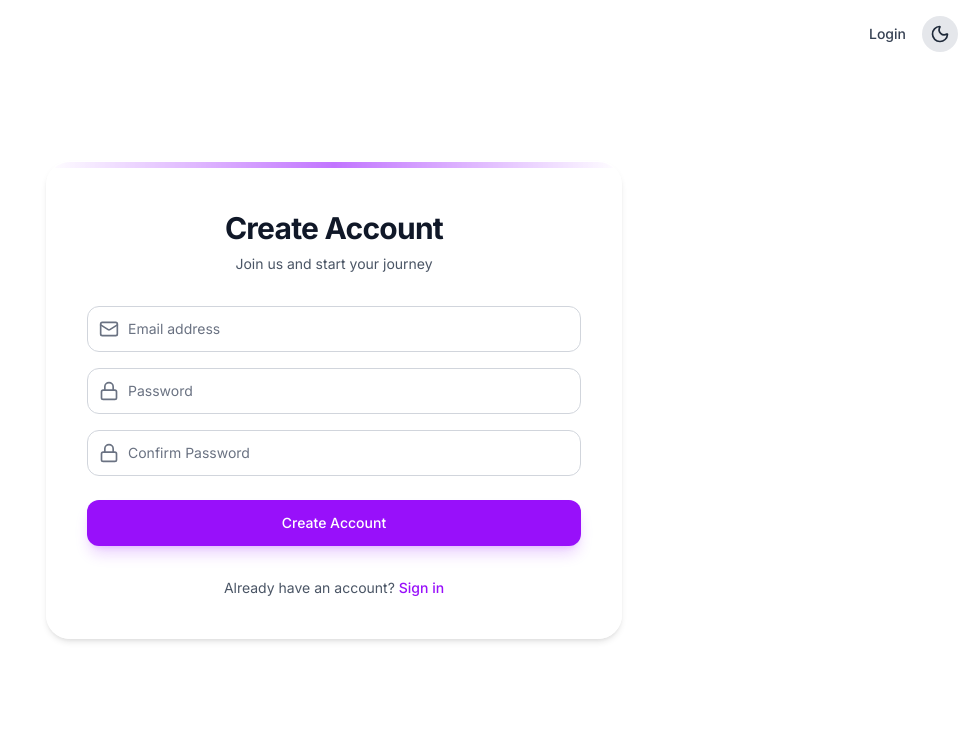
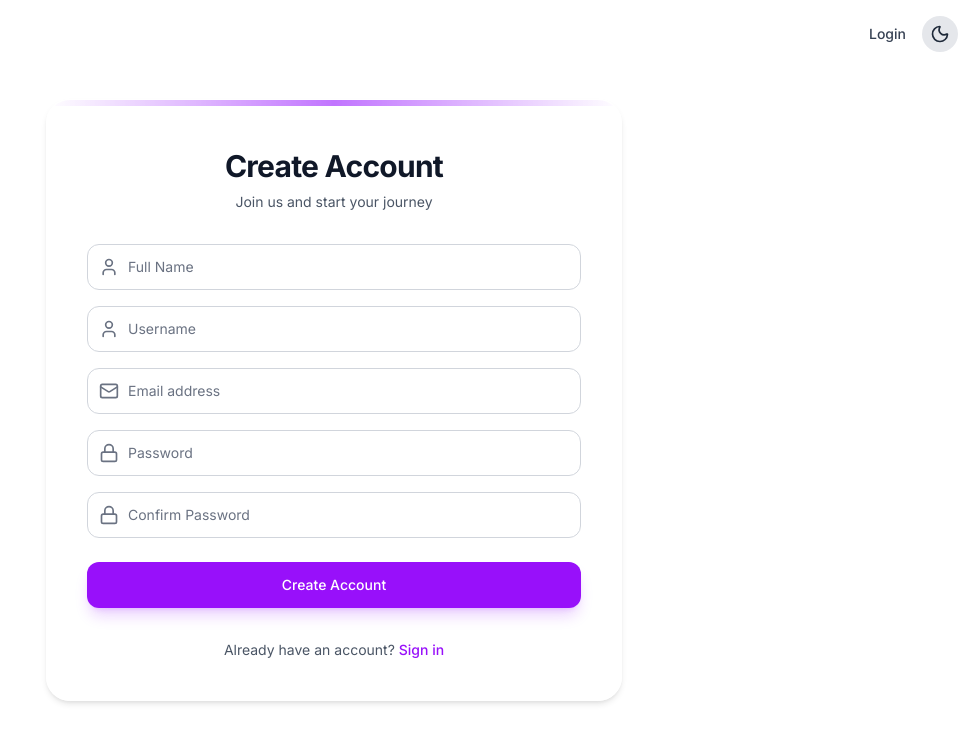
Before and after one commit to ankleshchaudhari/VideoCloud, a Next.js app: page /register in a window 1280 px wide. Shown: the top 742 px of the page, without its empty margins (306-1280 px from the left). Built offline with nearby package versions, Linux system fonts and the light colour scheme; no server answers; what imagekitio-next would draw is missing.

Commit message:
Implemented Username and name fields options while registration

```diff
--- a/app/api/auth/register/route.ts
+++ b/app/api/auth/register/route.ts
@@ -6,10 +6,10 @@ import { connectionToDatabase } from "@/lib/db";
 
 export async function POST(request: NextRequest) {
     try {
-        const { email, password } = await request.json()
+        const { email, password, name, username } = await request.json()
 
-        if (!email || !password) {
-            return NextResponse.json({ error: "Email and Password are required" }, { status: 400 })
+        if (!email || !password || !name || !username) {
+            return NextResponse.json({ error: "All fields are required" }, { status: 400 })
         }
 
         //connect to database
@@ -18,10 +18,16 @@ export async function POST(request: NextRequest) {
         const existingUser = await User.findOne({ email })
 
         if (existingUser) {
-            return NextResponse.json({ error: "User already exists" }, { status: 400 });
+            return NextResponse.json({ error: "Email already registered" }, { status: 400 });
         }
 
-        await User.create({ email, password })
+        const existingUsername = await User.findOne({ username })
+
+        if (existingUsername) {
+            return NextResponse.json({ error: "Username already taken" }, { status: 400 });
+        }
+
+        await User.create({ email, password, name, username })
 
         return NextResponse.json({ message: "User Registered Successfully" }, { status: 201 });
     }
--- a/app/profile/page.tsx
+++ b/app/profile/page.tsx
@@ -186,7 +186,7 @@ export default function ProfilePage() {
                   {profile?.name || session.user?.email?.split("@")[0] || "User"}
                 </h1>
                 <p className="text-xl text-gray-500 dark:text-gray-400 font-light">
-                  {session.user?.email?.split("@")[0] || "username"}
+                  {profile?.username || (session.user as any)?.username || session.user?.email?.split("@")[0] || "username"}
                 </p>
               </div>
 
--- a/app/register/page.tsx
+++ b/app/register/page.tsx
@@ -2,11 +2,13 @@
 
 import React, { useState } from "react";
 import { useRouter } from "next/navigation";
-import { Mail, Lock, Loader2, AlertCircle } from "lucide-react";
+import { Mail, Lock, Loader2, AlertCircle, User } from "lucide-react";
 import Link from "next/link";
 
 export default function Register() {
     const [email, setEmail] = useState("");
+    const [name, setName] = useState("");
+    const [username, setUsername] = useState("");
     const [password, setPassword] = useState("");
     const [confirmPassword, setConfirmPassword] = useState("");
     const [error, setError] = useState("");
@@ -33,6 +35,8 @@ export default function Register() {
                 body: JSON.stringify({
                     email,
                     password,
+                    name,
+                    username,
                 }),
             });
 
@@ -75,6 +79,38 @@ export default function Register() {
                     )}
 
                     <div className="space-y-4">
+                        <div className="relative group">
+                            <div className="absolute inset-y-0 left-0 pl-3 flex items-center pointer-events-none">
+                                <User className="h-5 w-5 text-gray-500 group-focus-within:text-purple-500 dark:group-focus-within:text-purple-400 transition-colors" />
+                            </div>
+                            <input
+                                id="name"
+                                name="name"
+                                type="text"
+                                required
+                                value={name}
+                                onChange={(e) => setName(e.target.value)}
+                                className="block w-full pl-10 pr-3 py-3 border border-gray-300 dark:border-gray-700 rounded-xl leading-5 bg-white/50 dark:bg-gray-800/50 text-gray-900 dark:text-gray-100 placeholder-gray-500 focus:outline-none focus:ring-2 focus:ring-purple-500/50 focus:border-purple-500 transition-all duration-200 sm:text-sm"
+                                placeholder="Full Name"
+                            />
+                        </div>
+
+                        <div className="relative group">
+                            <div className="absolute inset-y-0 left-0 pl-3 flex items-center pointer-events-none">
+                                <User className="h-5 w-5 text-gray-500 group-focus-within:text-purple-500 dark:group-focus-within:text-purple-400 transition-colors" />
+                            </div>
+                            <input
+                                id="username"
+                                name="username"
+                                type="text"
+                                required
+                                value={username}
+                                onChange={(e) => setUsername(e.target.value)}
+                                className="block w-full pl-10 pr-3 py-3 border border-gray-300 dark:border-gray-700 rounded-xl leading-5 bg-white/50 dark:bg-gray-800/50 text-gray-900 dark:text-gray-100 placeholder-gray-500 focus:outline-none focus:ring-2 focus:ring-purple-500/50 focus:border-purple-500 transition-all duration-200 sm:text-sm"
+                                placeholder="Username"
+                            />
+                        </div>
+
                         <div className="relative group">
                             <div className="absolute inset-y-0 left-0 pl-3 flex items-center pointer-events-none">
                                 <Mail className="h-5 w-5 text-gray-500 group-focus-within:text-purple-500 dark:group-focus-within:text-purple-400 transition-colors" />
--- a/lib/auth.ts
+++ b/lib/auth.ts
@@ -3,7 +3,6 @@ import CredentialsProvider from "next-auth/providers/credentials";
 import { connectionToDatabase } from "@/lib/db";
 import User from "@/models/User";
 import bcrypt from "bcryptjs";
-//import GithubProvider from "next-auth/providers/github";
 
 export const authOptions: NextAuthOptions = {
 
@@ -24,7 +23,6 @@ export const authOptions: NextAuthOptions = {
         email: { label: "Email", type: "text" },
         password: { label: "Password", type: "password" }
       },
-
       async authorize(credentials) {
         if (!credentials?.email || !credentials.password) {
           throw new Error("Missing Email or Password");
@@ -49,7 +47,9 @@ export const authOptions: NextAuthOptions = {
 
           return {
             id: user._id.toString(),
-            email: user.email
+            email: user.email,
+            name: user.name,
+            username: user.username
           }
         }
         catch (error) {
@@ -59,25 +59,26 @@ export const authOptions: NextAuthOptions = {
       }
     })
   ],
-
   callbacks: {
     async jwt({ token, user }) {
       if (user) {
         token.id = user.id;
+        token.name = user.name;
+        // @ts-ignore
+        token.username = user.username;
       }
-
       return token;
     },
-
     async session({ session, token }) {
       if (session.user) {
         session.user.id = token.id as string;
+        session.user.name = token.name as string;
+        // @ts-ignore
+        session.user.username = token.username as string;
       }
-
       return session;
     }
   },
-
   pages: {
     signIn: "/login",
     error: "/login",
--- a/models/User.ts
+++ b/models/User.ts
@@ -5,7 +5,8 @@ import bcrypt from "bcryptjs";
 export interface IUser {
   email: string;
   password: string;
-  name?: string;
+  name: string;
+  username: string;
   profilePhoto?: string;
   _id: mongoose.Types.ObjectId;
   createdAt?: Date;
@@ -17,7 +18,8 @@ const userSchema = new Schema<IUser>(
   {
     email: { type: String, required: true, unique: true },
     password: { type: String, required: true },
-    name: { type: String, required: false },
+    name: { type: String, required: true },
+    username: { type: String, required: true, unique: true },
     profilePhoto: { type: String, required: false },
   },
   {
```
